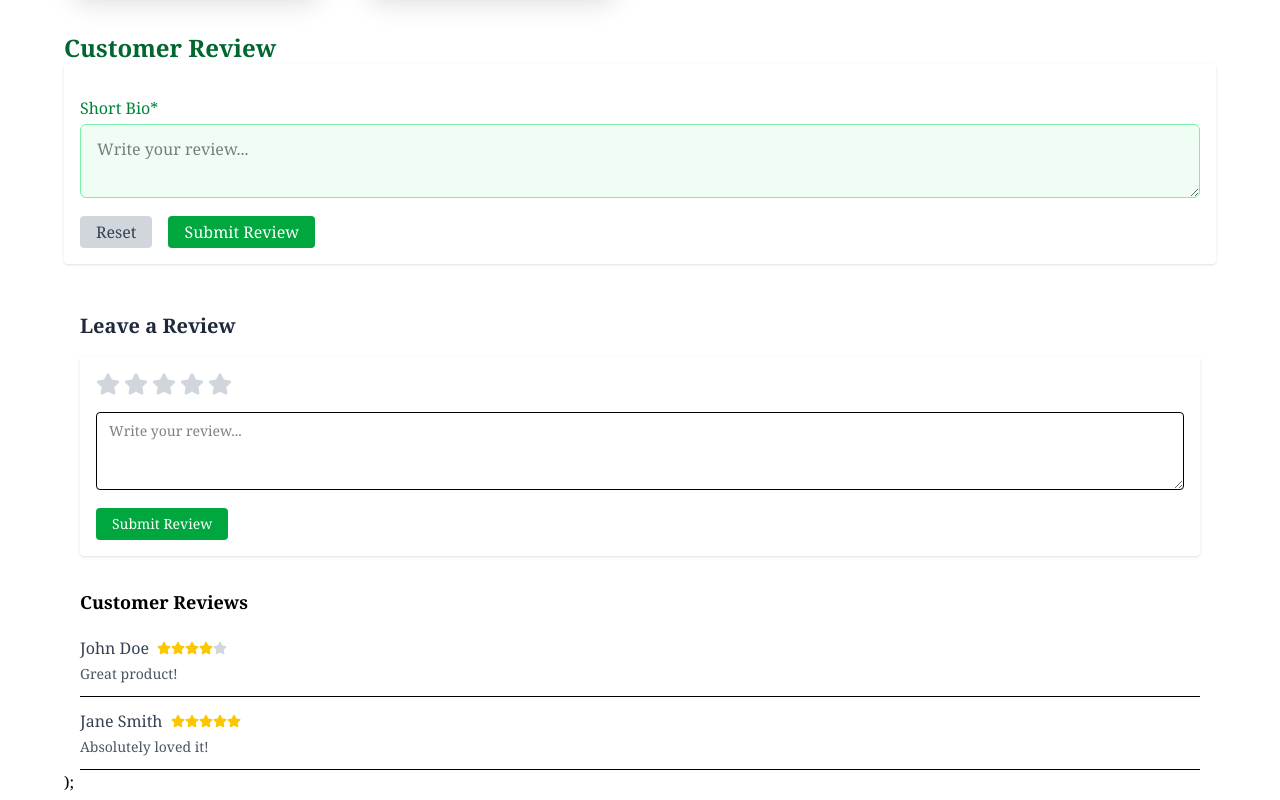
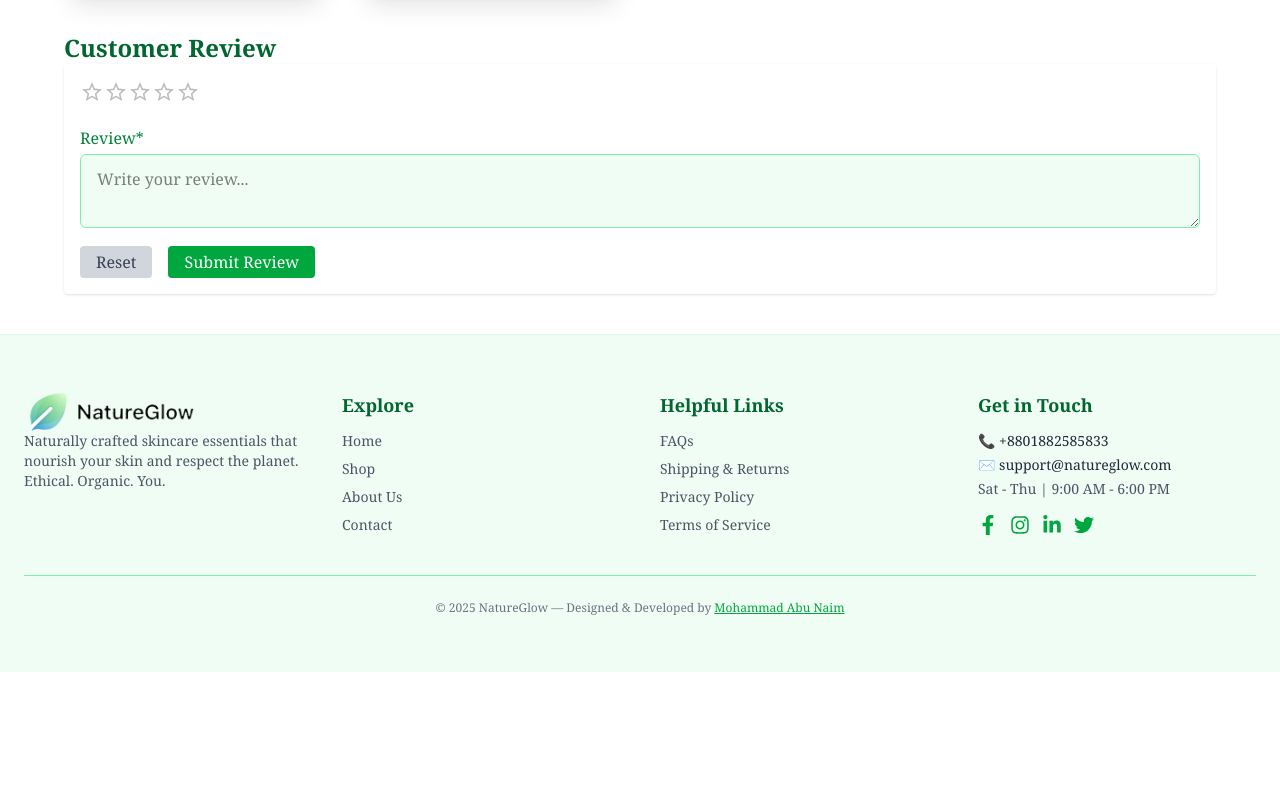
Before and after one commit to md-abu-naim/NatureGlow, a React (Vite) app: page /details/1 in a window 1280 px wide. Shown: the part 1220-2020 px from the top of the page. After the commit the page ends 1892 px from the top, so only its background shows below. Built offline with nearby package versions, Linux system fonts and the light colour scheme; no server answers.

Commit message:
submit review complete

```diff
--- a/src/Components/ProductDetails.jsx
+++ b/src/Components/ProductDetails.jsx
@@ -1,16 +1,16 @@
-
+import Box from '@mui/material/Box';
+import Rating from '@mui/material/Rating';
 import axios from 'axios';
 import { useEffect, useState } from 'react';
 import toast from 'react-hot-toast';
 import { Link, useLoaderData, useNavigate, useParams } from 'react-router-dom';
 import Swal from 'sweetalert2';
-import { FaStar } from "react-icons/fa";
 const ProductDetails = () => {
     const [relatedProduct, setRelatedProduct] = useState([])
+    const [value, setValue] = useState(0);
     const { id } = useParams();
     const products = useLoaderData()
     const navigate = useNavigate()
-    console.log(relatedProduct);
 
     const product = products?.find(p => p.id == id)
     const { name, image, description, features, price, category, status } = product || {}
@@ -32,29 +32,12 @@ const ProductDetails = () => {
         navigate('/cart')
     }
 
-    const [rating, setRating] = useState(0);
-    const [hover, setHover] = useState(null);
-    const [comment, setComment] = useState("");
-    const [reviews, setReviews] = useState([
-        { id: 1, rating: 4, comment: "Great product!", user: "John Doe" },
-        { id: 2, rating: 5, comment: "Absolutely loved it!", user: "Jane Smith" },
-    ]);
-
-    const handleSubmit = (e) => {
-        e.preventDefault();
-        if (!rating || !comment.trim()) return;
-
-        const newReview = {
-            id: Date.now(),
-            rating,
-            comment,
-            user: "You", // you can replace with actual user data
-        };
-        setReviews([newReview, ...reviews]);
-        setRating(0);
-        setComment("");
-    };
-
+    const handleReview = e => {
+        e.preventDefault()
+        const review = e.target.review.value
+        const rating = value
+        console.log(review, rating);
+    }
 
     useEffect(() => {
         axios.get('/Product.json')
@@ -124,10 +107,19 @@ const ProductDetails = () => {
             </div>
             <div className='mt-10'>
                 <h3 className='text-2xl text-green-800 font-bold'>Customer Review</h3>
-                <form className='p-4 rounded shadow'>
+                <form onSubmit={handleReview} className='p-4 rounded shadow'>
+                    <Box sx={{ '& > legend': { mt: 2 } }}>
+                        <Rating
+                            name="simple-controlled"
+                            value={value}
+                            onChange={(event, newValue) => {
+                                setValue(newValue);
+                            }}
+                        />
+                    </Box>
                     <div className="w-full mt-4">
-                        <label className="block text-green-700 font-medium mb-1">Short Bio*</label>
-                        <textarea name="shortBio" rows='2' className="w-full px-4 py-3 border border-green-300 rounded-md focus:outline-none focus:ring-2 focus:ring-green-400 bg-green-50" placeholder="Write your review..."></textarea>
+                        <label className="block text-green-700 font-medium mb-1">Review*</label>
+                        <textarea name="review" rows='2' className="w-full px-4 py-3 border border-green-300 rounded-md focus:outline-none focus:ring-2 focus:ring-green-400 bg-green-50" placeholder="Write your review..."></textarea>
                     </div>
                     <div className="mt-3 flex gap-4">
                         <button type="reset" className="px-4 py-1 bg-gray-300 text-gray-700 rounded hover:bg-gray-400">Reset</button>
@@ -135,73 +127,6 @@ const ProductDetails = () => {
                     </div>
                 </form>
             </div>
-            <div className=" mt-12 px-4">
-                <h2 className="text-xl font-bold text-gray-800 mb-4">Leave a Review</h2>
-
-                <form onSubmit={handleSubmit} className="bg-white p-4 rounded shadow">
-                    <div className="flex items-center mb-4 gap-1">
-                        {[...Array(5)].map((_, index) => {
-                            const currentRating = index + 1;
-                            return (
-                                <button
-                                    key={index}
-                                    type="button"
-                                    onClick={() => setRating(currentRating)}
-                                    onMouseEnter={() => setHover(currentRating)}
-                                    onMouseLeave={() => setHover(null)}
-                                >
-                                    <FaStar
-                                        className={`text-2xl transition ${currentRating <= (hover || rating)
-                                            ? "text-yellow-400"
-                                            : "text-gray-300"
-                                            }`}
-                                    />
-                                </button>
-                            );
-                        })}
-                    </div>
-
-                    <textarea
-                        className="w-full border rounded px-3 py-2 text-sm"
-                        placeholder="Write your review..."
-                        value={comment}
-                        onChange={(e) => setComment(e.target.value)}
-                        rows={3}
-                    ></textarea>
-
-                    <button
-                        type="submit"
-                        className="mt-3 bg-green-600 hover:bg-green-700 text-white py-1.5 px-4 rounded text-sm"
-                    >
-                        Submit Review
-                    </button>
-                </form>
-
-                <div className="mt-8">
-                    <h3 className="text-lg font-semibold mb-2">Customer Reviews</h3>
-                    {reviews.length === 0 && (
-                        <p className="text-gray-500 text-sm">No reviews yet.</p>
-                    )}
-                    {reviews.map((review) => (
-                        <div key={review.id} className="border-b py-3">
-                            <div className="flex items-center gap-2 mb-1">
-                                <span className="font-medium text-gray-700">{review.user}</span>
-                                <div className="flex">
-                                    {[...Array(5)].map((_, i) => (
-                                        <FaStar
-                                            key={i}
-                                            className={`text-sm ${i < review.rating ? "text-yellow-400" : "text-gray-300"
-                                                }`}
-                                        />
-                                    ))}
-                                </div>
-                            </div>
-                            <p className="text-sm text-gray-600">{review.comment}</p>
-                        </div>
-                    ))}
-                </div>
-            </div>
-            );
         </div>
     );
 };
```
